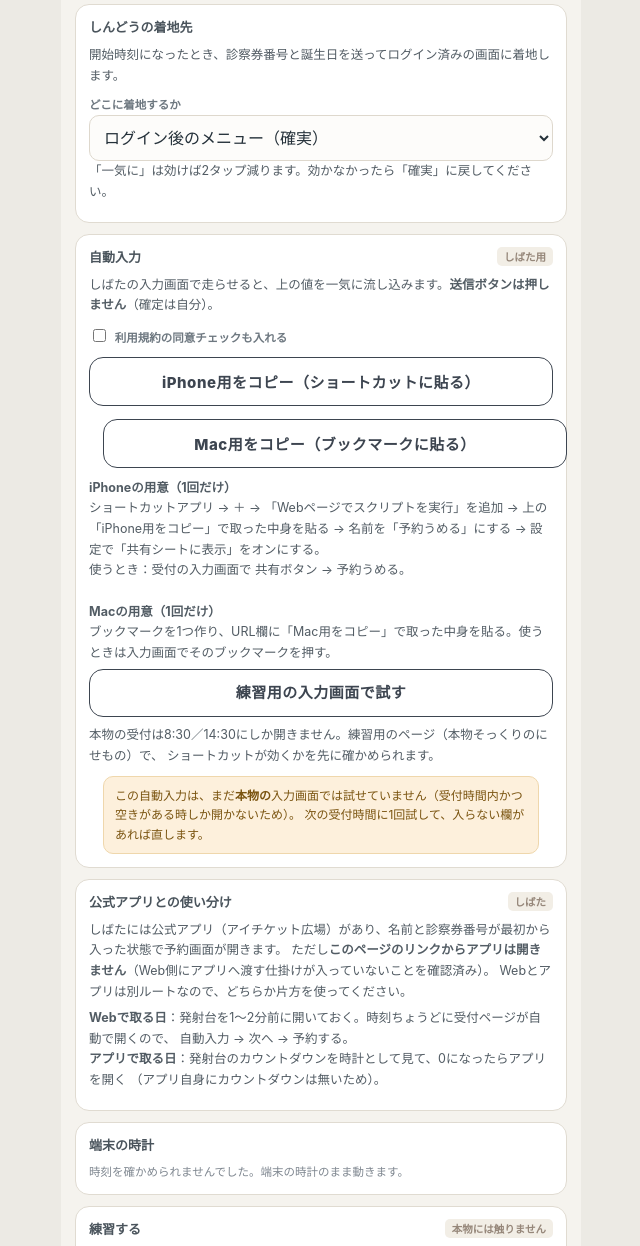
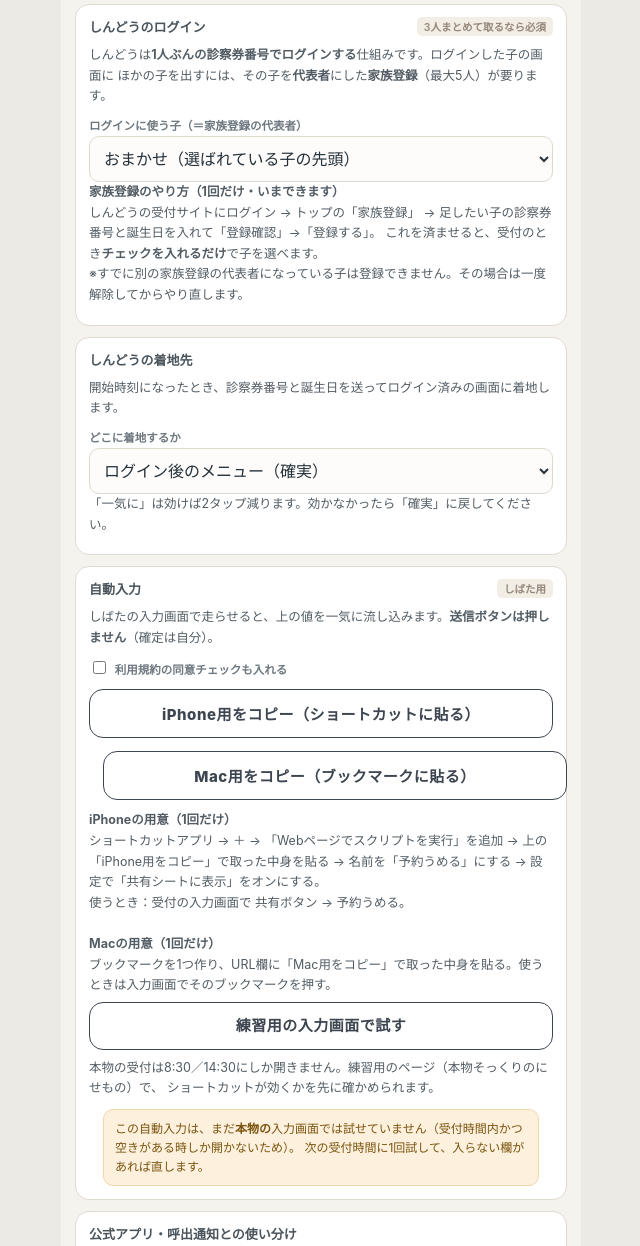
Before and after one commit to weldworks2017-art/yoyaku, a plain HTML site: page settings.html in a window 1280 px wide. Shown: the part 1977-3223 px from the top of the page, without its empty margins (319-959 px from the left). Drawn offline with Linux system fonts and the light colour scheme.

Commit message:
しんどうを3人前提に整える（T0124・家族登録の代表者／土曜午後を除外）
- しんどうのログインに使う子（家族登録の代表者）を設定で選べるようにした
  子3人とも受診歴ありと判明。代表者でログインしないと他の子が受付画面に出ない
- 土曜の午後を午後のカウントダウンから外した（乳児健診・予防接種の専用時間で一般診療なし）
- 午後の診療時間の表示を 16:30-18:15 に訂正
- 木曜の一般診療はネット受付をした人のみ／呼出メールがあることを医院のきまりに追記
- 手順カンペを公式の使い方ガイドの文言に合わせた

kokuba_version: 2026-09-20.2

Co-Authored-By: Claude Opus 5 <noreply@anthropic.com>

```diff
--- a/app.js
+++ b/app.js
@@ -1,5 +1,5 @@
 /* T0124 予約ランチャー 共通ロジック
-   kokuba_version: 2026-09-20.1
+   kokuba_version: 2026-09-20.2
    - 個人情報（名前・診察券番号・誕生日・電話・キャンセルコード）は
      この端末の localStorage にだけ保存する。サーバーへは一切送らない。 */
 'use strict';
@@ -39,8 +39,9 @@ var CLINICS = {
     key: 'shindo', name: 'しんどう小児科', formal: '新藤小児科クリニック',
     color: '#1b5566', cls: 'sd',
     closedDows: [0, 3],              // 日・水 休診（＋祝日）
-    hours: { am: '9:00-12:00', pm: '15:00-18:30（火は17:00まで／土は15:30-）' },
-    openDows: { am: [1, 2, 4, 5, 6], pm: [1, 2, 4, 5, 6] },
+    hours: { am: '9:00-12:00', pm: '16:30-18:15（土は無し）' },
+    /* 土曜の午後は乳児健診・予防接種の専用時間で一般診療が無いため、午後は月火木金だけ */
+    openDows: { am: [1, 2, 4, 5, 6], pm: [1, 2, 4, 5] },
     fire: { am: '08:30:01', pm: '14:30:01' },
     fireFixed: false,                // ★受付開始時刻は未確定。実測して設定で直す
     target: 'https://c.inet489.jp/snd0101/yoyaku/login.cgi',
@@ -49,17 +50,22 @@ var CLINICS = {
     todayUrl: 'https://c.inet489.jp/snd0101/yoyaku/todayinfo.cgi',
     maxPeople: 5,
     steps: [
-      ['診察  を押す', 'ログイン済みの画面から始まる'],
-      ['受診者を選ぶ', '家族登録してあれば子の名前が並ぶ'],
-      ['午前／午後 を選ぶ', ''],
-      ['確認  を押す', ''],
-      ['予約  を押す', 'ここが確定。押すのは自分']
+      ['診察  を押す', 'ログイン済みのメニューから始まる'],
+      ['受診する子にチェック', '家族登録してあれば{N}人ぶんまとめて選べる'],
+      ['次へ  を押す', ''],
+      ['午前／午後 を選ぶ', '予約区分を選ぶ画面'],
+      ['予約  を押す', 'ここが確定。押すのは自分'],
+      ['受付番号を控える', '下の「控え」に入れておく']
     ],
     notes: [
-      '受付開始時刻は医院が公表していない。実測して設定で直すこと',
+      '受付開始時刻は医院が公表していない。電話で聞くか実測して、設定で直すこと',
       'ログインは診察券番号＋誕生日（月・日）だけ',
-      '家族登録（最大5人）をしておくと1回のログインで子を切り替えられる',
-      'ここも診察券番号が要る。通っていない子は、まず電話で初診を取る'
+      '家族登録（最大5人）をしておくと、1回のログインで子をまとめて選べる。発射台のログインは「代表者」の診察券番号で行う（設定で選ぶ）',
+      'ここも診察券番号が要る。通っていない子は、まず電話で初診を取る',
+      '木曜の一般診療はネット受付をした人だけ。木曜こそこのページを使う日',
+      '土曜の午後は乳児健診・予防接種の専用時間で、一般診療は無い（午後のカウントダウンは土曜を飛ばす）',
+      '午後の一般診療は16:30から（14:15-16:30は健診・予防接種の枠）',
+      'この医院に公式アプリは無いが、メール設定で「当日呼出メール」を入れられる（順番が近づくと届く）'
     ]
   }
 };
@@ -89,6 +95,7 @@ var DEFAULTS = {
   fire: { shibata: { am: '08:30:01', pm: '14:30:01' }, shindo: { am: '08:30:01', pm: '14:30:01' } },
   auto: { shibata: true, shindo: true },
   shindoLanding: 'menu',
+  shindoLoginIdx: -1,              // しんどうのログインに使う子（家族登録の代表者）。-1 = おまかせ
   sel: { shibata: [0, 1, 2], shindo: [0, 1, 2] },
   log: []
 };
@@ -114,6 +121,7 @@ function loadCfg() {
     if (!Array.isArray(c.sel[k])) c.sel[k] = [0, 1, 2];
   });
   c.shindoLanding = c.shindoLanding || 'menu';
+  if (typeof c.shindoLoginIdx !== 'number') c.shindoLoginIdx = -1;
   if (!Array.isArray(c.log)) c.log = [];
   return c;
 }
@@ -134,6 +142,21 @@ function activePeople(cfg, clinicKey) {
   return cfg.people.map(function (p, i) { return { p: p, i: i }; })
     .filter(function (x) { return sel.indexOf(x.i) >= 0 && canBook(x.p, clinicKey); })
     .map(function (x) { return x.p; });
+}
+/** しんどうのログインに使う子の番号を返す。
+    家族登録の「代表者」でログインしないと他の子が画面に出てこないので、
+    設定で指定があればそれを最優先する。無ければ選ばれている子の先頭。 */
+function shindoLoginIndex(cfg) {
+  var i = cfg.shindoLoginIdx;
+  if (i >= 0 && cfg.people[i] && canBook(cfg.people[i], 'shindo')) return i;
+  var sel = (cfg.sel.shindo || []).filter(function (n) {
+    return cfg.people[n] && canBook(cfg.people[n], 'shindo');
+  });
+  if (sel.length) return sel[0];
+  for (var n = 0; n < cfg.people.length; n++) {
+    if (canBook(cfg.people[n], 'shindo')) return n;
+  }
+  return 0;
 }
 
 /* ===== 時計合わせ ====================================================
--- a/settings.html
+++ b/settings.html
@@ -38,6 +38,17 @@
     <div id="fires"></div>
   </div>
 
+  <div class="card"><h3>しんどうのログイン<span class="tag">3人まとめて取るなら必須</span></h3>
+    <p>しんどうは<b>1人ぶんの診察券番号でログインする</b>仕組みです。ログインした子の画面に
+      ほかの子を出すには、その子を<b>代表者</b>にした<b>家族登録</b>（最大5人）が要ります。</p>
+    <label class="f">ログインに使う子（＝家族登録の代表者）</label>
+    <select id="loginwho"></select>
+    <p class="mini"><b>家族登録のやり方（1回だけ・いまできます）</b><br>
+      しんどうの受付サイトにログイン → トップの「家族登録」 → 足したい子の診察券番号と誕生日を入れて「登録確認」→「登録する」。
+      これを済ませると、受付のとき<b>チェックを入れるだけ</b>で子を選べます。<br>
+      ※すでに別の家族登録の代表者になっている子は登録できません。その場合は一度解除してからやり直します。</p>
+  </div>
+
   <div class="card"><h3>しんどうの着地先</h3>
     <p>開始時刻になったとき、診察券番号と誕生日を送ってログイン済みの画面に着地します。</p>
     <label class="f">どこに着地するか</label>
@@ -70,14 +81,17 @@
       次の受付時間に1回試して、入らない欄があれば直します。</div>
   </div>
 
-  <div class="card"><h3>公式アプリとの使い分け<span class="tag">しばた</span></h3>
-    <p>しばたには公式アプリ（アイチケット広場）があり、名前と診察券番号が最初から入った状態で予約画面が開きます。
+  <div class="card"><h3>公式アプリ・呼出通知との使い分け</h3>
+    <p><b>しばた</b>には公式アプリ（アイチケット広場）があり、名前と診察券番号が最初から入った状態で予約画面が開きます。
       ただし<b>このページのリンクからアプリは開きません</b>（Web側にアプリへ渡す仕掛けが入っていないことを確認済み）。
       Webとアプリは別ルートなので、どちらか片方を使ってください。</p>
     <p class="mini"><b>Webで取る日</b>：発射台を1〜2分前に開いておく。時刻ちょうどに受付ページが自動で開くので、
       自動入力 → 次へ → 予約する。<br>
       <b>アプリで取る日</b>：発射台のカウントダウンを時計として見て、0になったらアプリを開く
-      （アプリ自身にカウントダウンは無いため）。</p>
+      （アプリ自身にカウントダウンは無いため）。アプリで取れるのは、そのアプリに登録済みの子だけです。</p>
+    <p><b>しんどう</b>に公式アプリはありません。そのかわり受付サイトの「メール設定」で
+      <b>当日呼出メール</b>（順番が近づくと届く）・前日確認メール・予約完了メールを入れられます。
+      呼出の通知がほしいならこれを登録してください。</p>
   </div>
 
   <div class="card"><h3>端末の時計</h3>
@@ -128,6 +142,7 @@
         var i = +el.closest('.pblk').dataset.i;
         cfg.people[i][el.dataset.k] = el.value.trim();
         saveCfg(cfg);
+        if (el.dataset.k === 'name' || el.dataset.k === 'cardShindo') paintLoginWho();
       });
     });
     $$('#people .del').forEach(function (b) {
@@ -137,7 +152,8 @@
         ['shibata', 'shindo'].forEach(function (k) {
           cfg.sel[k] = cfg.people.map(function (_, n) { return n; });
         });
-        saveCfg(cfg); paintPeople();
+        cfg.shindoLoginIdx = -1;
+        saveCfg(cfg); paintPeople(); paintLoginWho();
       });
     });
   }
@@ -147,7 +163,7 @@
     cfg.people.push({ name: '', cardShibata: '', cardShindo: '', y: '', m: '', d: '' });
     cfg.sel.shibata.push(cfg.people.length - 1);
     cfg.sel.shindo.push(cfg.people.length - 1);
-    saveCfg(cfg); paintPeople();
+    saveCfg(cfg); paintPeople(); paintLoginWho();
   });
 
   /* ---- 共通の値 ---- */
@@ -181,6 +197,23 @@
       el.addEventListener('change', function () { cfg.auto[el.dataset.a] = el.checked; saveCfg(cfg); });
     });
   }
+
+  /* ---- しんどうのログインに使う子（家族登録の代表者） ---- */
+  function paintLoginWho() {
+    var opts = ['<option value="-1">おまかせ（選ばれている子の先頭）</option>'];
+    cfg.people.forEach(function (p, i) {
+      if (!p.name || !canBook(p, 'shindo')) return;
+      opts.push('<option value="' + i + '">' + esc(p.name) + '</option>');
+    });
+    var sel = $('#loginwho');
+    sel.innerHTML = opts.join('');
+    sel.value = String(cfg.shindoLoginIdx);
+    if (sel.value === '') { sel.value = '-1'; cfg.shindoLoginIdx = -1; saveCfg(cfg); }
+  }
+  $('#loginwho').addEventListener('change', function () {
+    cfg.shindoLoginIdx = parseInt($('#loginwho').value, 10);
+    saveCfg(cfg); toast('保存しました');
+  });
 
   /* ---- しんどうの着地先 ---- */
   $('#landing').value = cfg.shindoLanding;
@@ -216,7 +249,7 @@
     location.reload();
   });
 
-  paintPeople(); paintFires();
+  paintPeople(); paintFires(); paintLoginWho();
 })();
 </script>
 </body></html>
```
Also changed, not shown: page.js (+13 -7 lines), 1 other file.
